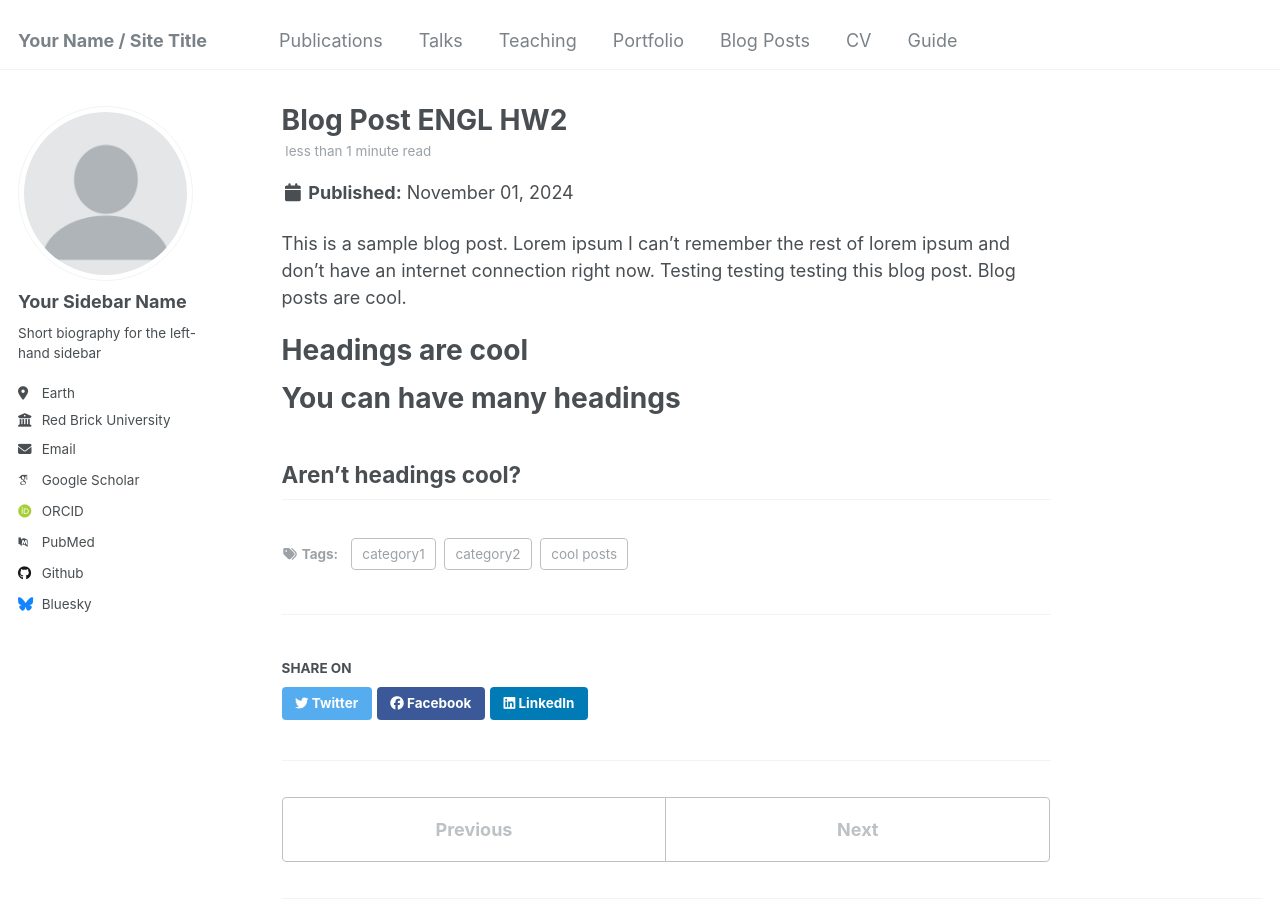
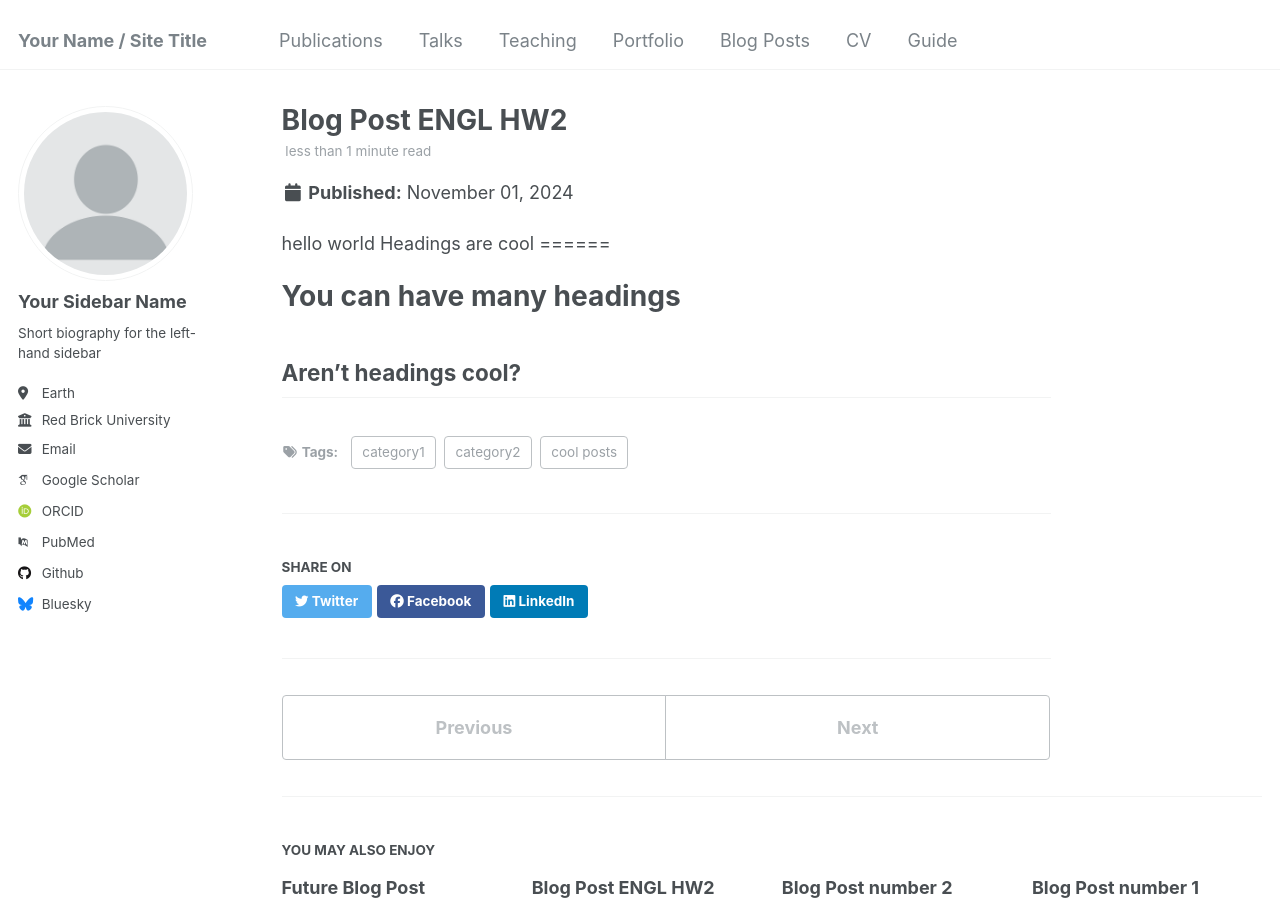
Before and after one commit to lyu135/ecology, a Jekyll site: the page built from _posts/2014-08-14-blog-post-3.md, in a window 1280 px wide and 900 px high. Built offline with Jekyll 4.4.1, drawn with Linux system fonts in a browser that asks for light colours; some web fonts are replaced.

Commit message:
Update 2014-08-14-blog-post-3.md

```diff
--- a/_posts/2014-08-14-blog-post-3.md
+++ b/_posts/2014-08-14-blog-post-3.md
@@ -7,9 +7,7 @@ tags:
   - category1
   - category2
 ---
-
-This is a sample blog post. Lorem ipsum I can't remember the rest of lorem ipsum and don't have an internet connection right now. Testing testing testing this blog post. Blog posts are cool.
-
+hello world
 Headings are cool
 ======
 
```
